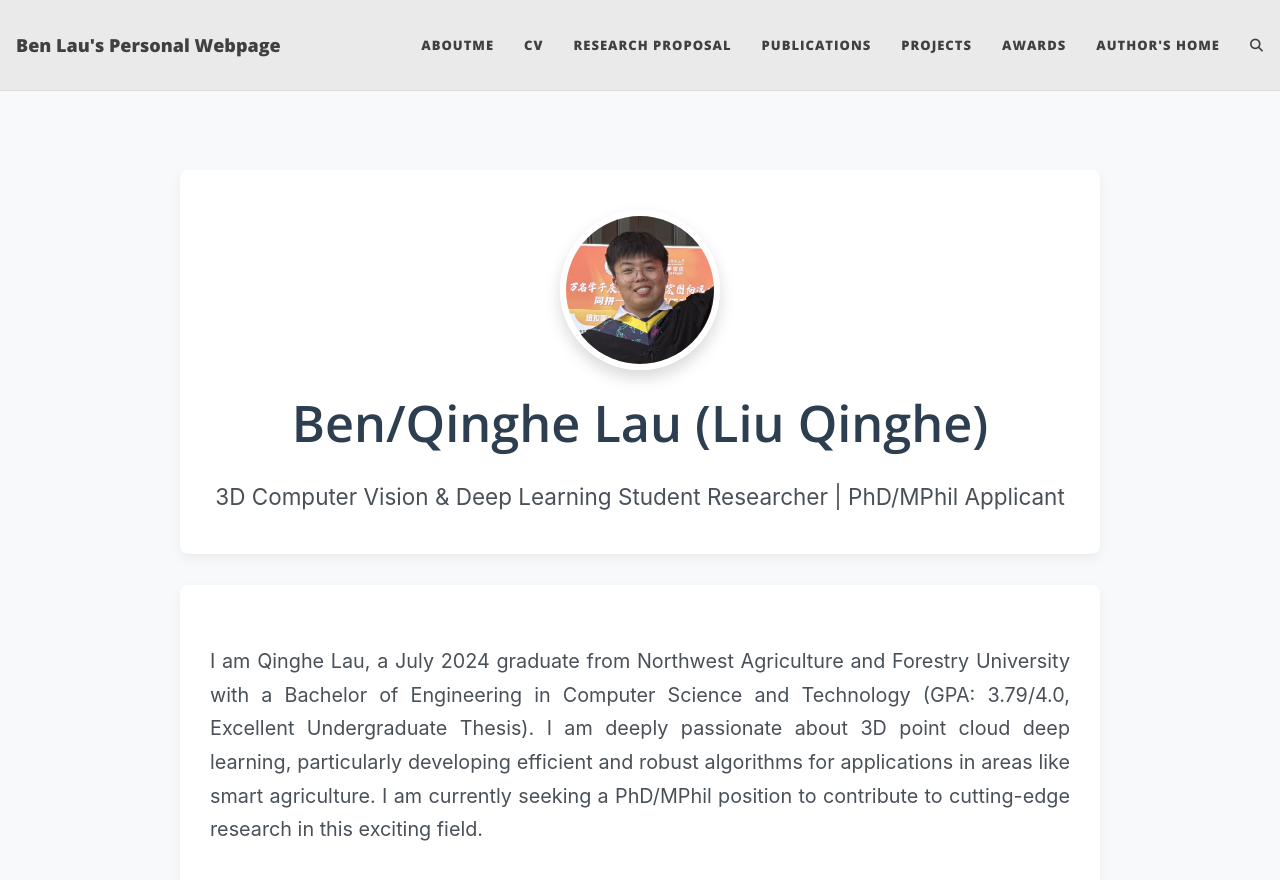
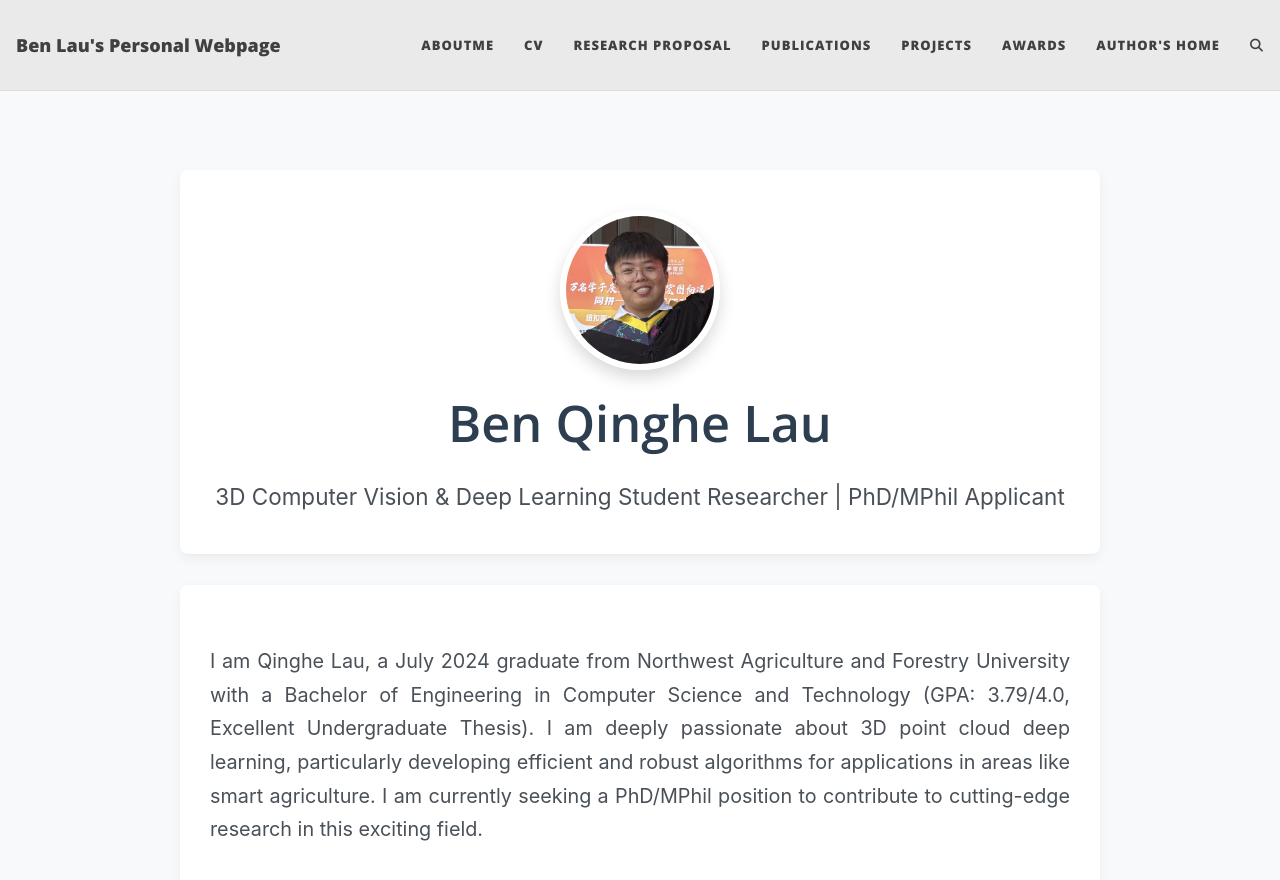
Before and after one commit to Ben-Lau1/Ben-Lau1.github.io, a Jekyll site: the page built from index.html, in a window 1280 px wide and 900 px high. Shown: the top 880 px of the window. Built offline with Jekyll 4.4.1, drawn with Linux system fonts in a browser that asks for light colours; the list of posts is cut into pages by our own code; comment, search, counter and statistics services are not loaded.

Commit message:
name remake

```diff
--- a/CV.html
+++ b/CV.html
@@ -209,7 +209,7 @@ layout: default
 <body>
     <div class="cv-container">
         <header>
-            <h1>Liu Qinghe</h1>
+            <h1>Ben Qinghe Lau</h1>
             <p>Email: <a href="mailto:liuqinghe2025@163.com">liuqinghe2025@163.com</a></p>
         </header>
 
--- a/index.html
+++ b/index.html
@@ -204,7 +204,7 @@ layout: default
 
     <div class="home-hero-section">
         <img src="./我的照片.jpg" alt="Qinghe Liu - Profile Picture">
-        <h1>Ben/Qinghe Lau (Liu Qinghe)</h1>
+        <h1>Ben Qinghe Lau</h1>
         <p class="subtitle">3D Computer Vision & Deep Learning Student Researcher | PhD/MPhil Applicant</p>
     </div>
 
```
Also changed, not shown: 1 other file.
